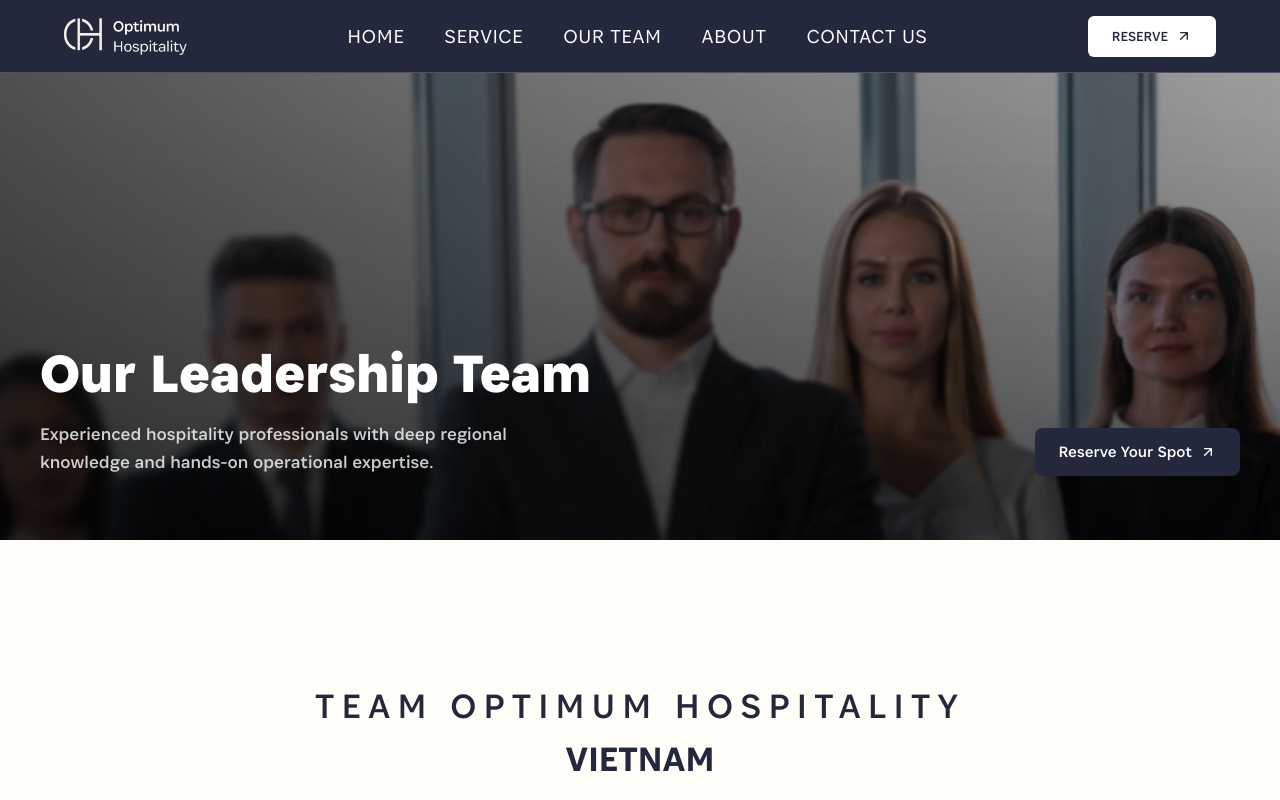
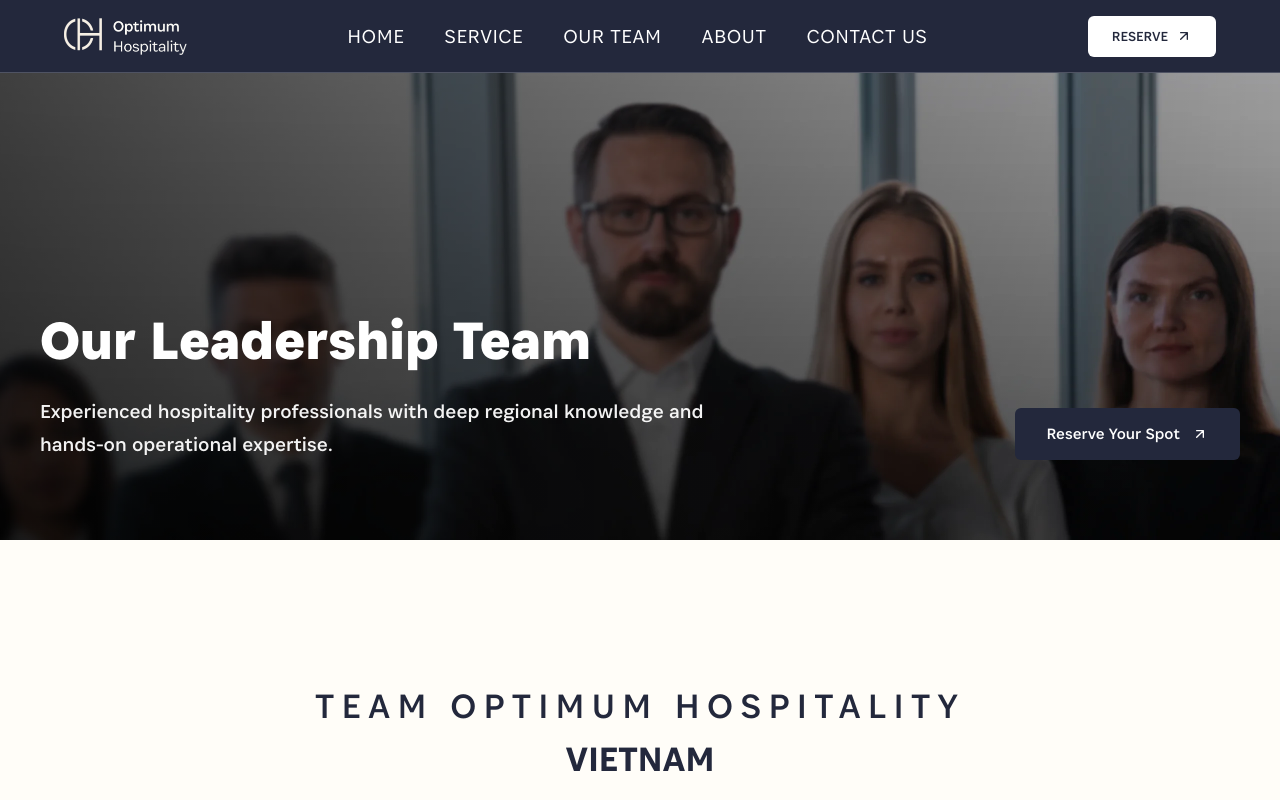
Before and after one commit to optimumhospitality/optimumhospitaity, a React (Vite) app: page /team in a window 1280 px wide. Shown: the top 800 px of the page. Built offline with nearby package versions, Linux system fonts and the light colour scheme.

Commit message:
solve isssue in our team heropage

```diff
--- a/src/components/team/HeroSection.tsx
+++ b/src/components/team/HeroSection.tsx
@@ -2,36 +2,41 @@
 
 export default function HeroSection() {
   return (
-    <section className="relative h-[350px] sm:h-[450px] lg:h-[540px]">
+    <section
+      className="relative w-full flex items-end pb-10 sm:pb-14 lg:pb-[80px]"
+      style={{ height: "540px" }}
+    >
       {/* Background Image */}
-      <div className="absolute inset-0">
+      <div className="absolute inset-0 z-0 h-full w-full">
         <img
           src={heroImage}
           alt="Our Leadership Team"
           className="w-full h-full object-cover"
         />
-        {/* Overlay for better text readability */}
-        <div className="absolute inset-0 bg-gradient-to-r from-black/50 to-transparent"></div>
+        {/* Dark Overlay */}
+        <div className="absolute inset-0 bg-gradient-to-r from-black/60 via-black/30 to-transparent" />
       </div>
 
-      {/* Hero Content */}
-      <div className="relative h-full max-w-[1440px] mx-auto px-4 sm:px-6 md:px-8 lg:px-10 xl:px-[40px]">
-        <div className="h-full flex flex-col justify-end pb-10 sm:pb-14 lg:pb-16">
+      {/* Content */}
+      <div className="relative z-10 w-full max-w-[1440px] mx-auto px-4 sm:px-6 md:px-8 lg:px-10 xl:px-[40px]">
         <div className="flex flex-col lg:flex-row lg:items-end lg:justify-between gap-6">
           {/* Left Content */}
-            <div>
-              <h1 className="text-[56px] sm:text-3xl md:text-4xl lg:text-[56px] font-bold text-white mb-3 leading-tight">
+          <div className="max-w-2xl lg:max-w-3xl">
+            {/* Main Headline */}
+            <h1 className="text-2xl sm:text-3xl md:text-4xl lg:text-[56px] xl:text-[56px] font-bold text-white leading-[1.1] mb-4 sm:mb-5 md:mb-6">
               Our Leadership Team
             </h1>
-              <p className="text-white/80 text-sm sm:text-base md:text-lg max-w-md lg:max-w-lg">
-                Experienced hospitality professionals with deep regional
-                knowledge and hands-on operational expertise.
+
+            {/* Subtext */}
+            <p className="text-white/95 text-sm sm:text-base md:text-lg xl:text-xl leading-relaxed max-w-xl lg:max-w-2xl">
+              Experienced hospitality professionals with deep regional knowledge
+              and hands-on operational expertise.
             </p>
           </div>
 
-            {/* Right Button */}
-            <div className="flex-shrink-0">
-              <button className="inline-flex items-center text-[20px] gap-2 px-5 sm:px-6 py-3 bg-primary text-white text-sm sm:text-base font-normal rounded-lg hover:bg-primary/90 transition-all duration-300 group">
+          {/* Right CTA Button */}
+          <div className="lg:flex-shrink-0 mt-4 lg:mt-0">
+            <button className="inline-flex items-center gap-2 sm:gap-3 px-6 sm:px-8 py-3 sm:py-3.5 bg-primary text-white font-normal text-[20px] sm:text-base rounded-md hover:bg-primary/90 transition-all duration-300 group">
               Reserve Your Spot
               <svg
                 className="w-4 h-4 transition-transform group-hover:translate-x-1 group-hover:-translate-y-1"
@@ -50,7 +55,6 @@
           </div>
         </div>
       </div>
-      </div>
     </section>
   );
 }
```
Lines whose indentation alone changed are shown as unchanged.
